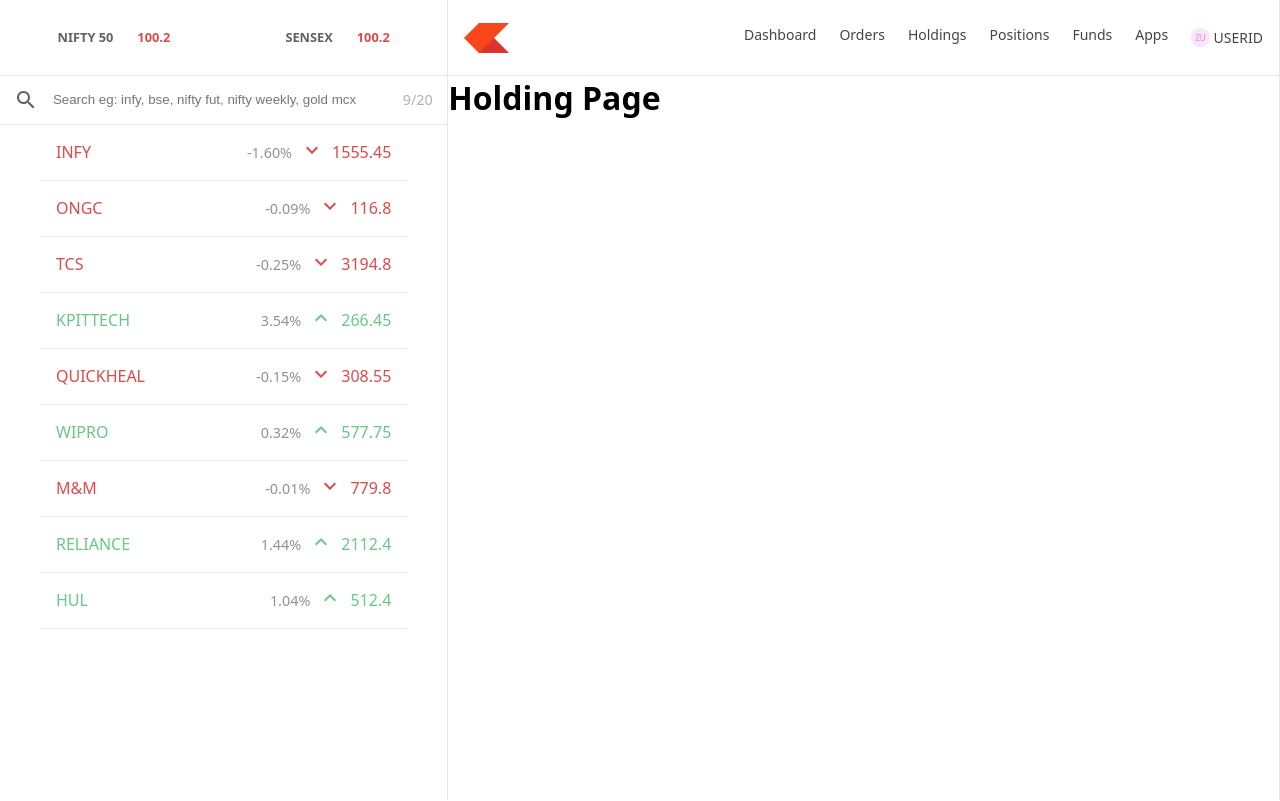
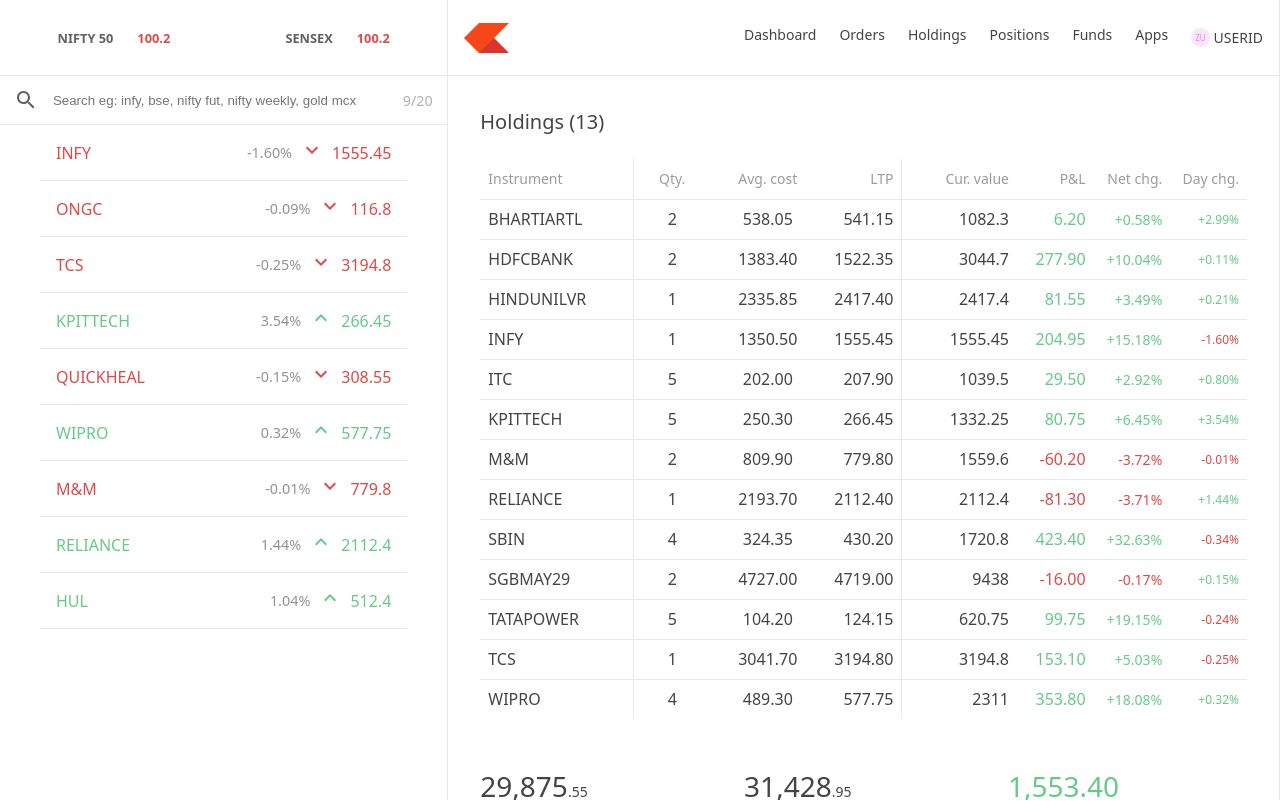
Before and after one commit to AustinVarshney/Zerodha-Project, a React (Vite) app in the folder dashboard/: page /holdings in a window 1280 px wide. Built offline with nearby package versions, Linux system fonts and the light colour scheme.

Commit message:
Made Holdings Section

```diff
--- a/dashboard/src/assets/assets.js
+++ b/dashboard/src/assets/assets.js
@@ -66,6 +66,120 @@ export const watchlist = [
     },
 ];
 
+// holdings
+export const holdings = [
+    {
+        name: "BHARTIARTL",
+        qty: 2,
+        avg: 538.05,
+        price: 541.15,
+        net: "+0.58%",
+        day: "+2.99%",
+    },
+    {
+        name: "HDFCBANK",
+        qty: 2,
+        avg: 1383.4,
+        price: 1522.35,
+        net: "+10.04%",
+        day: "+0.11%",
+    },
+    {
+        name: "HINDUNILVR",
+        qty: 1,
+        avg: 2335.85,
+        price: 2417.4,
+        net: "+3.49%",
+        day: "+0.21%",
+    },
+    {
+        name: "INFY",
+        qty: 1,
+        avg: 1350.5,
+        price: 1555.45,
+        net: "+15.18%",
+        day: "-1.60%",
+        isLoss: true,
+    },
+    {
+        name: "ITC",
+        qty: 5,
+        avg: 202.0,
+        price: 207.9,
+        net: "+2.92%",
+        day: "+0.80%",
+    },
+    {
+        name: "KPITTECH",
+        qty: 5,
+        avg: 250.3,
+        price: 266.45,
+        net: "+6.45%",
+        day: "+3.54%",
+    },
+    {
+        name: "M&M",
+        qty: 2,
+        avg: 809.9,
+        price: 779.8,
+        net: "-3.72%",
+        day: "-0.01%",
+        isLoss: true,
+    },
+    {
+        name: "RELIANCE",
+        qty: 1,
+        avg: 2193.7,
+        price: 2112.4,
+        net: "-3.71%",
+        day: "+1.44%",
+    },
+    {
+        name: "SBIN",
+        qty: 4,
+        avg: 324.35,
+        price: 430.2,
+        net: "+32.63%",
+        day: "-0.34%",
+        isLoss: true,
+    },
+    {
+        name: "SGBMAY29",
+        qty: 2,
+        avg: 4727.0,
+        price: 4719.0,
+        net: "-0.17%",
+        day: "+0.15%",
+    },
+    {
+        name: "TATAPOWER",
+        qty: 5,
+        avg: 104.2,
+        price: 124.15,
+        net: "+19.15%",
+        day: "-0.24%",
+        isLoss: true,
+    },
+    {
+        name: "TCS",
+        qty: 1,
+        avg: 3041.7,
+        price: 3194.8,
+        net: "+5.03%",
+        day: "-0.25%",
+        isLoss: true,
+    },
+    {
+        name: "WIPRO",
+        qty: 4,
+        avg: 489.3,
+        price: 577.75,
+        net: "+18.08%",
+        day: "+0.32%",
+    },
+];
+
+//positions
 export const positions = [
     {
         product: "CNC",
--- /dev/null
+++ b/dashboard/src/components/Holding.css
@@ -0,0 +1,151 @@
+.outerHoldingDiv{
+    padding: 2rem;
+    padding-bottom: 0;
+    overflow: scroll;
+    height: calc(100% - 30px);
+}
+
+.outerHoldingDiv::-webkit-scrollbar{
+    height: 100%;
+    width: 6px;
+    background-color: #eeeeeedf;
+    border-radius: 1.5rem;
+}
+
+.outerHoldingDiv::-webkit-scrollbar-thumb {
+    border-radius: 1.5rem;
+    background: rgb(198, 196, 196);
+}
+
+.outerHoldingDiv p{
+    font-size: 1.25rem;
+    color: #444444;
+}
+
+table{
+    border-collapse: collapse;
+    margin-top: 1.5rem;
+    width: 100%;
+}
+tr{
+    width: 100%;
+    height: 2.5rem;
+    border-top: 1px solid rgb(233, 231, 231);
+    border-bottom: 1px solid rgb(233, 231, 231);
+}
+
+table tr:last-child{
+    border-bottom: 0;
+}
+table tr:first-child{
+    border-top: 0;
+    border-bottom: 1px solid rgb(233, 231, 231);
+}
+
+table tr th{
+    font-size: 14px;
+    color: #9B9B9B;
+    font-weight: 400;
+    padding: 0.5rem;
+}
+
+table tr th:hover{
+    background-color: rgb(234, 234, 234);
+    cursor: pointer;
+}
+
+table tr td{
+    padding: 0.5rem;
+    font-size: 1rem;
+    color: #444444;
+}
+
+.th1, .td1{
+    width: 20%;
+    text-align: left;
+    border-right: 1px solid rgb(233, 231, 231);
+}
+
+.th2, .td2{
+    width: 10%;
+    text-align: center;
+}
+
+.th3, .td3{
+    width: 15%;
+    text-align: center;
+}
+
+.th4, .td4{
+    width: 10%;
+    text-align: right;
+    border-right: 1px solid rgb(233, 231, 231);
+}
+
+.th5, .td5{
+    width: 15%;
+    text-align: right;
+}
+
+.th6, .td6{
+    width: 10%;
+    text-align: right;
+}
+
+.td7{
+    font-size: 14px;
+}
+
+.th7, .td7{
+    width: 10%;
+    text-align: right;
+}
+
+.td8{
+    font-size: 12px;
+}
+
+.th8, .td8{
+    width: 10%;
+    text-align: right;
+}
+
+.innerHoldingDiv1{
+    display: flex;
+    justify-content: space-between;
+    align-items: flex-start;
+    flex-wrap: wrap;
+    padding-right: 8rem;
+    padding-bottom: 3rem;
+    padding-top: 3rem;
+}
+
+.innerHoldingDiv1 div{
+    display: flex;
+    flex-direction: column;
+    justify-content: center;
+    align-items: flex-start;
+    flex-wrap: wrap;
+}
+
+.innerHoldingDiv1 div p:first-child{
+    font-size: 28px;
+    color: #444444;
+}
+
+.innerHoldingDiv1 div p:first-child span{
+    font-size: 14px;
+}
+
+.innerHoldingDiv1 div p:last-child{
+    font-size: 12px;
+    color: #9B9B9B;
+}
+
+.innerHoldingDiv1 div:last-child p{
+    color: #67C988;
+}
+
+.innerHoldingDiv1 div:last-child p span{
+    font-size: 20px;
+}
--- a/dashboard/src/components/Holding.jsx
+++ b/dashboard/src/components/Holding.jsx
@@ -1,9 +1,53 @@
 import React from 'react'
+import "./Holding.css"
+import {holdings} from "../../src/assets/assets.js"
 
 const Holding = () => {
   return (
-    <div>
-      <h1>Holding Page</h1>
+    <div className='outerHoldingDiv'>
+      <p>Holdings ({holdings.length})</p>
+      <table>
+        <thead>
+          <tr>
+            <th className='th1'>Instrument</th>
+            <th className='th2'>Qty.</th>
+            <th className='th3'>Avg. cost</th>
+            <th className='th4'>LTP</th>
+            <th className='th5'>Cur. value</th>
+            <th className='th6'>P&L</th>
+            <th className='th7'>Net chg.</th>
+            <th className='th8'>Day chg.</th>
+          </tr>
+        </thead>
+        <tbody>
+          {holdings.map((holding, index) => (
+              <tr>
+                <td className='td1'>{holding.name}</td>
+                <td className='td2'>{holding.qty}</td>
+                <td className='td3'>{holding.avg.toFixed(2)}</td>
+                <td className='td4'>{holding.price.toFixed(2)}</td>
+                <td className='td5'>{holding.qty*holding.price.toFixed(2)}</td>
+                <td className='td6' style={(holding.qty*holding.price - holding.avg*holding.qty).toFixed(2)>0 ? {color: "#67C988"} : {color: "#DF4949"}}>{(holding.qty*holding.price - holding.avg*holding.qty).toFixed(2)}</td>
+                <td className='td7' style={holding.net[0] == "+" ? {color: "#67C988"} : {color: "#DF4949"}}>{holding.net}</td>
+                <td className='td8' style={holding.day[0] == "+" ? {color: "#67C988"} : {color: "#DF4949"}}>{holding.day}</td>
+              </tr>
+          ))}
+        </tbody>
+      </table>
+      <div className='innerHoldingDiv1'>
+        <div className='innerMostHoldingDiv1'>
+          <p>29,875<span>.55</span></p>
+          <p>Total investment</p>
+        </div>
+        <div className='innerMostHoldingDiv2'>
+          <p>31,428<span>.95</span></p>
+          <p>Current value</p>
+        </div>
+        <div className='innerMostHoldingDiv3'>
+          <p>1,553.40 <br /><span>(+5.20%)</span></p>
+          <p>P&L</p>
+        </div>
+      </div>
     </div>
   )
 }
--- a/dashboard/src/components/Order.css
+++ b/dashboard/src/components/Order.css
@@ -24,6 +24,11 @@
     background-color: rgb(69, 69, 244);
     border-radius: 0.25rem;
     cursor: pointer;
+    border: 1px solid blue;
+}
+
+.outerOrderDiv button:hover{
+    background-color: rgba(69, 69, 244, 0.86);
 }
 
 .outerOrderDiv button a{
--- a/dashboard/src/components/Watchlist.jsx
+++ b/dashboard/src/components/Watchlist.jsx
@@ -24,7 +24,7 @@ const Watchlist = () => {
       <div className="innerWatchlistDiv1">
         <SearchIcon style={{ color: "#616161" }} />
         <input type="text" placeholder="Search eg: infy, bse, nifty fut, nifty weekly, gold mcx"/>
-        <p>9/20</p>
+        <p>{watchlist.length}/20</p>
       </div>
       <div className="outerWatchlistDiv2">
         {watchlist.map((item, index) => (
--- a/dashboard/src/index.css
+++ b/dashboard/src/index.css
@@ -52,7 +52,7 @@ body::-webkit-scrollbar{
 
 .innerMostHomeDiv2, .innerMostHomeDiv4{
     width: 100%;
-    height: calc(100% - 75px);
+    height: calc(100% - 78px);
     /* border: 1px solid yellow; */
 }
 
```
